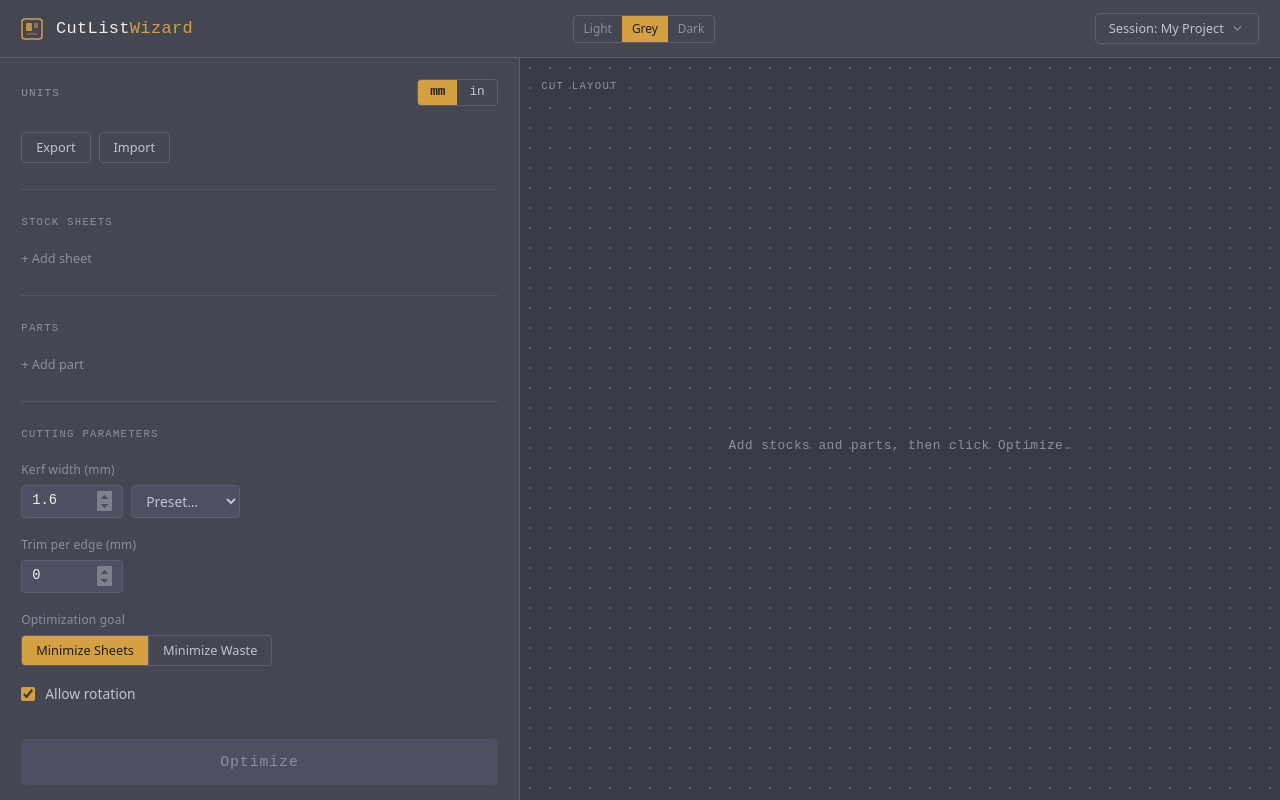
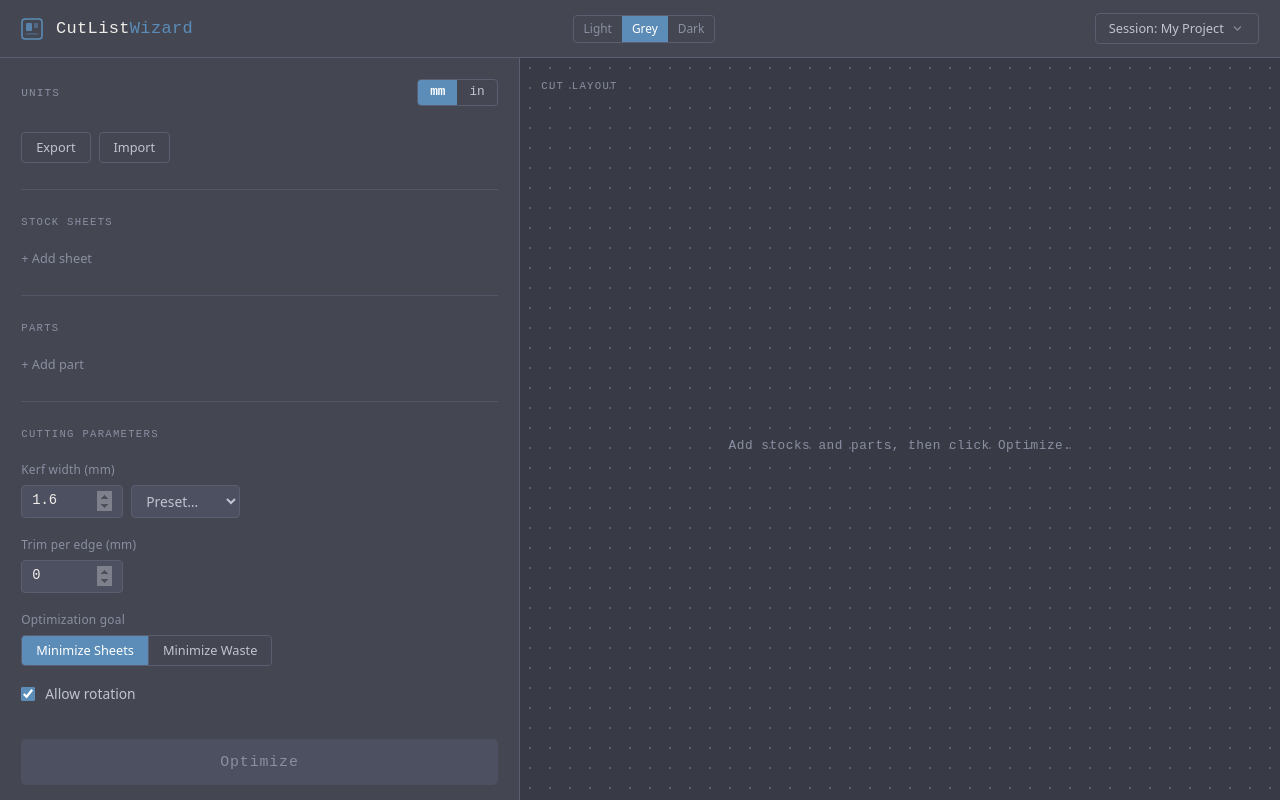
Before and after one commit to bman917/cutlistwizard, a React (Vite) app: page / in a window 1280 px wide. Built offline with nearby package versions, Linux system fonts and the light colour scheme.

Commit message:
Replace gold accent with steel blue

```diff
--- a/src/App.tsx
+++ b/src/App.tsx
@@ -120,7 +120,7 @@
                     border: 'none',
                     cursor: 'pointer',
                     backgroundColor: active ? 'var(--color-amber)' : 'transparent',
-                    color: active ? '#1c1f26' : 'var(--color-text-muted)',
+                    color: active ? '#ffffff' : 'var(--color-text-muted)',
                     fontWeight: active ? 500 : 400,
                     transition: 'all 150ms ease',
                   }}
@@ -180,7 +180,7 @@
                         fontFamily: 'var(--font-mono)',
                         transition: 'all 150ms ease',
                         backgroundColor: activeSession.unit === u ? 'var(--color-amber)' : 'transparent',
-                        color: activeSession.unit === u ? '#1c1f26' : 'var(--color-text-secondary)',
+                        color: activeSession.unit === u ? '#ffffff' : 'var(--color-text-secondary)',
                         fontWeight: activeSession.unit === u ? '600' : '400',
                         padding: '4px 12px',
                         border: 'none',
--- a/src/components/CutLayout.tsx
+++ b/src/components/CutLayout.tsx
@@ -93,7 +93,7 @@
         width={stockWidth}
         height={stockHeight}
         fill="none"
-        stroke="#d4a042"
+        stroke="var(--color-amber)"
         strokeWidth={Math.max(1, stockWidth * 0.002)}
         strokeOpacity={0.5}
       />
--- a/src/components/CuttingParamsForm.tsx
+++ b/src/components/CuttingParamsForm.tsx
@@ -116,14 +116,14 @@
                   fontFamily: 'var(--font-sans)',
                   fontWeight: active ? 500 : 400,
                   backgroundColor: active ? 'var(--color-amber)' : 'transparent',
-                  color: active ? '#1c1f26' : 'var(--color-text-secondary)',
+                  color: active ? '#ffffff' : 'var(--color-text-secondary)',
                   border: 'none',
                   borderLeft: idx > 0 ? '1px solid var(--color-border)' : 'none',
                   cursor: 'pointer',
                   transition: 'all 150ms ease',
                 }}
                 onMouseEnter={e => {
-                  if (!active) (e.currentTarget as HTMLButtonElement).style.backgroundColor = 'rgba(212,160,66,0.1)'
+                  if (!active) (e.currentTarget as HTMLButtonElement).style.backgroundColor = 'rgba(91,141,184,0.1)'
                 }}
                 onMouseLeave={e => {
                   if (!active) (e.currentTarget as HTMLButtonElement).style.backgroundColor = 'transparent'
--- a/src/components/OptimizeButton.tsx
+++ b/src/components/OptimizeButton.tsx
@@ -32,7 +32,7 @@
             }
           : {
               backgroundColor: 'var(--color-amber)',
-              color: '#1c1f26',
+              color: '#ffffff',
               boxShadow: '0 0 0 0 var(--color-amber-glow)',
             }),
       }}
--- a/src/components/SessionPanel.tsx
+++ b/src/components/SessionPanel.tsx
@@ -197,7 +197,7 @@
                     <button
                       onClick={() => handleLoad(session.id)}
                       style={{ fontSize: '0.7rem', color: 'var(--color-text-muted)', background: 'none', border: 'none', cursor: 'pointer', padding: '3px 6px', borderRadius: '3px', transition: 'all 150ms ease', fontFamily: 'var(--font-sans)' }}
-                      onMouseEnter={e => { (e.currentTarget as HTMLButtonElement).style.color = 'var(--color-amber)'; (e.currentTarget as HTMLButtonElement).style.backgroundColor = 'rgba(212,160,66,0.08)' }}
+                      onMouseEnter={e => { (e.currentTarget as HTMLButtonElement).style.color = 'var(--color-amber)'; (e.currentTarget as HTMLButtonElement).style.backgroundColor = 'rgba(91,141,184,0.1)' }}
                       onMouseLeave={e => { (e.currentTarget as HTMLButtonElement).style.color = 'var(--color-text-muted)'; (e.currentTarget as HTMLButtonElement).style.backgroundColor = 'transparent' }}
                     >
                       Load
--- a/src/index.css
+++ b/src/index.css
@@ -6,7 +6,7 @@
   --font-sans: 'DM Sans', ui-sans-serif, system-ui, sans-serif;
   --color-danger: #c0392b;
   --color-danger-hover: #a93226;
-  --color-amber-glow: rgba(212, 160, 66, 0.25);
+  --color-amber-glow: rgba(91, 141, 184, 0.3);
 }
 
 /* Dark theme */
@@ -16,8 +16,8 @@
   --color-panel-alt: #2a2d37;
   --color-border: #353945;
   --color-border-subtle: #2e3240;
-  --color-amber: #d4a042;
-  --color-amber-hover: #e0b05a;
+  --color-amber: #5b8db8;
+  --color-amber-hover: #6fa0cc;
   --color-text-primary: #f0ede8;
   --color-text-secondary: #9a9fb0;
   --color-text-muted: #5c6278;
@@ -32,8 +32,8 @@
   --color-panel-alt: #4c5060;
   --color-border: #5a5e70;
   --color-border-subtle: #525666;
-  --color-amber: #d4a042;
-  --color-amber-hover: #e0b05a;
+  --color-amber: #5b8db8;
+  --color-amber-hover: #6fa0cc;
   --color-text-primary: #f0ede8;
   --color-text-secondary: #c0c4d0;
   --color-text-muted: #8a8fa2;
@@ -48,8 +48,8 @@
   --color-panel-alt: #f5f3ef;
   --color-border: #d4cfc8;
   --color-border-subtle: #e0dbd4;
-  --color-amber: #b8860b;
-  --color-amber-hover: #a07808;
+  --color-amber: #3d6e96;
+  --color-amber-hover: #2f5a7e;
   --color-text-primary: #1c1f26;
   --color-text-secondary: #4a4e5e;
   --color-text-muted: #888a98;
```
